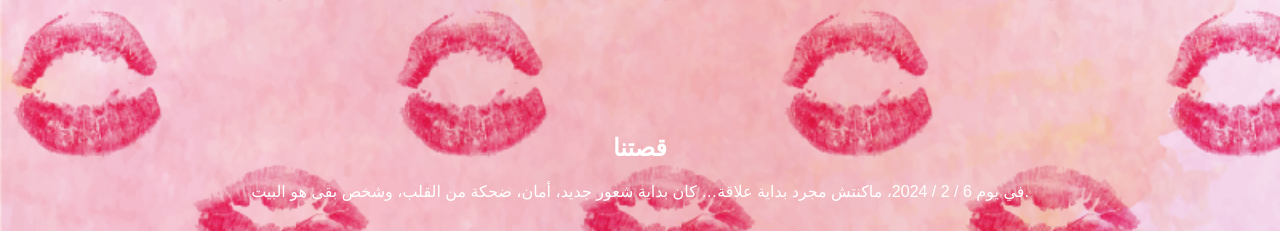
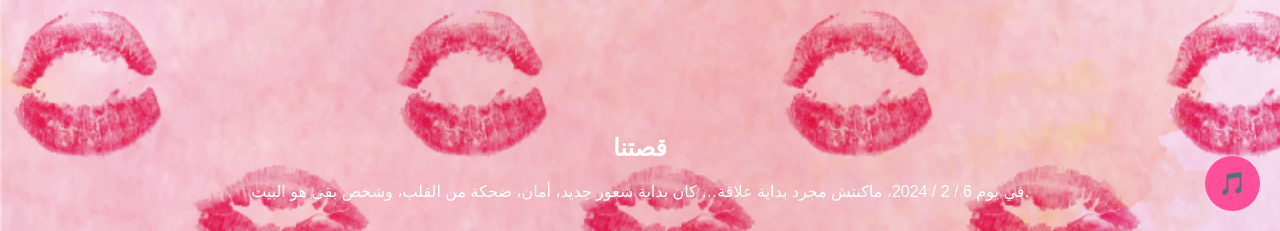
Before and after one commit to nonnety/nonnety.github.io, a plain HTML site: page index.html in a window 1280 px wide. Shown: the part 569-800 px from the top of the page. Drawn offline with Linux system fonts and the light colour scheme.

Commit message:
index.html

```diff
--- a/index.html
+++ b/index.html
@@ -147,7 +147,7 @@ footer {
     <div class="love-letter">
         روح قلبي نونتي بمناسبه ان خلاص هنتم سنتين مع بعض🌚وانا حابب اقولق انك احسن وانضف حد دخل حياتي وبتمني من ربنا اننا نفضل مع بعض لأخر العمر يروحي🥹🌚برغم اننا حصل حوارات كتير مع بعض بس رغم كد متخلناش عن بعض انا وانتي وبرده انتي جي عليكي اوقات كنتي مصممه اننا نبعد بس انا كنت متمسك بيكي عشان انا بجد بحبك بجد ومقدرش استغنا عنك والله ينونه🌚💗سنتين مع بعض في خناق ونكش ونكد بس كانوا ع قلبي زي العسل والله 🌚وان شاء الله نفضل سوا انا وانتي لاخر العمر يحتتي ومفيش حاجه تفرقنا انا وانتي يقطتي🥺🌚بجد بحبك اوي ي يمني وربنا يخليكي ليا يروحقلبي وميحرمنيش منك ابدأ يقطتي 💗💋💋💋💋🙈
         <br><br>
-
+        <button class="music-btn"  onclick="toggleMusic">🎵</button>
 </audio>
 <audio id="music" loop>
   <source src="09_Youm_Matbelna.mp3" type="audio/mpeg">
@@ -208,4 +208,5 @@ const startDate = new Date("2024-02-06T00:00:00");
     updateCounter();
     setInterval(updateCounter, 1000);
 </script>
+
         </html>
```
